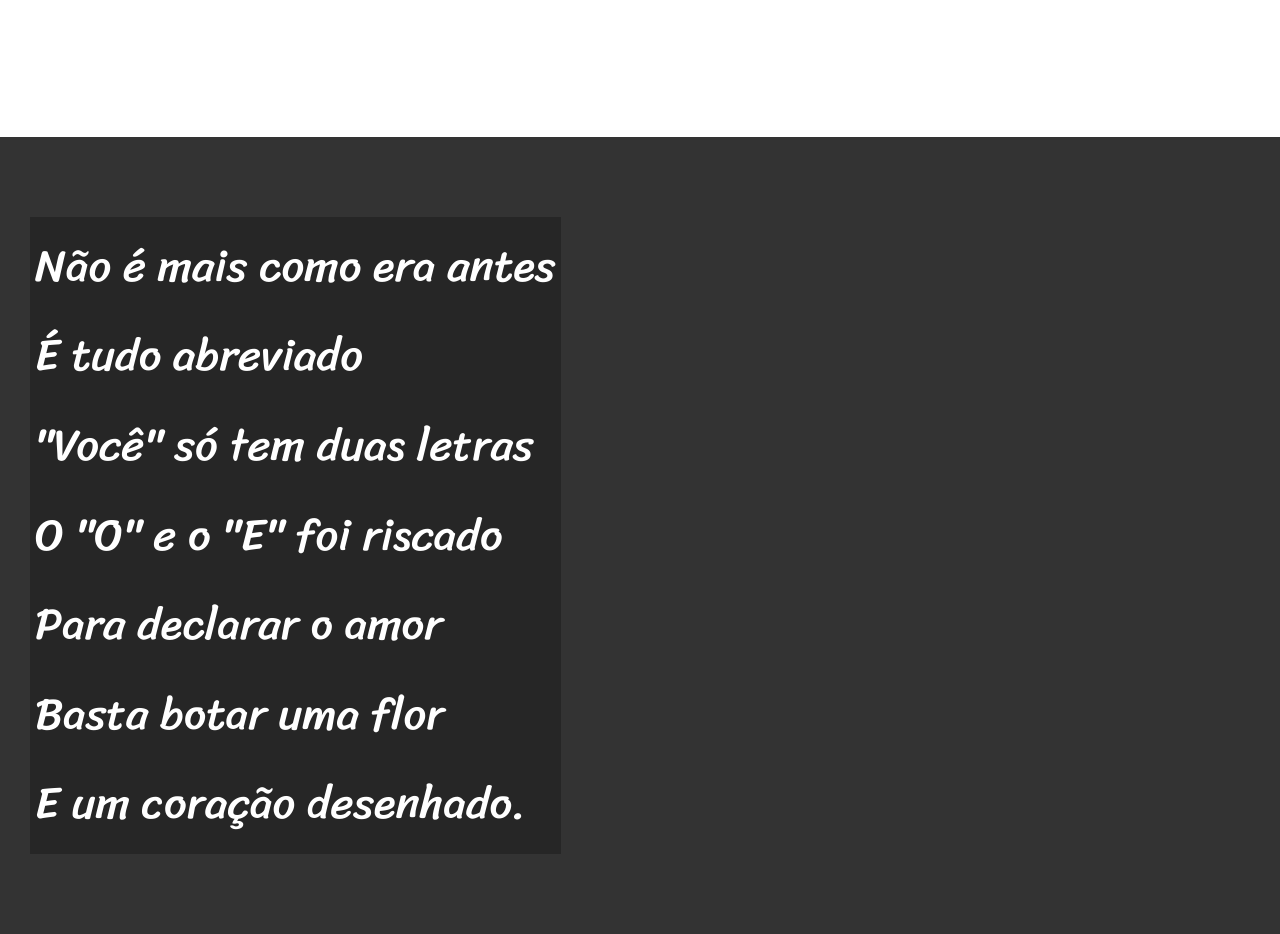
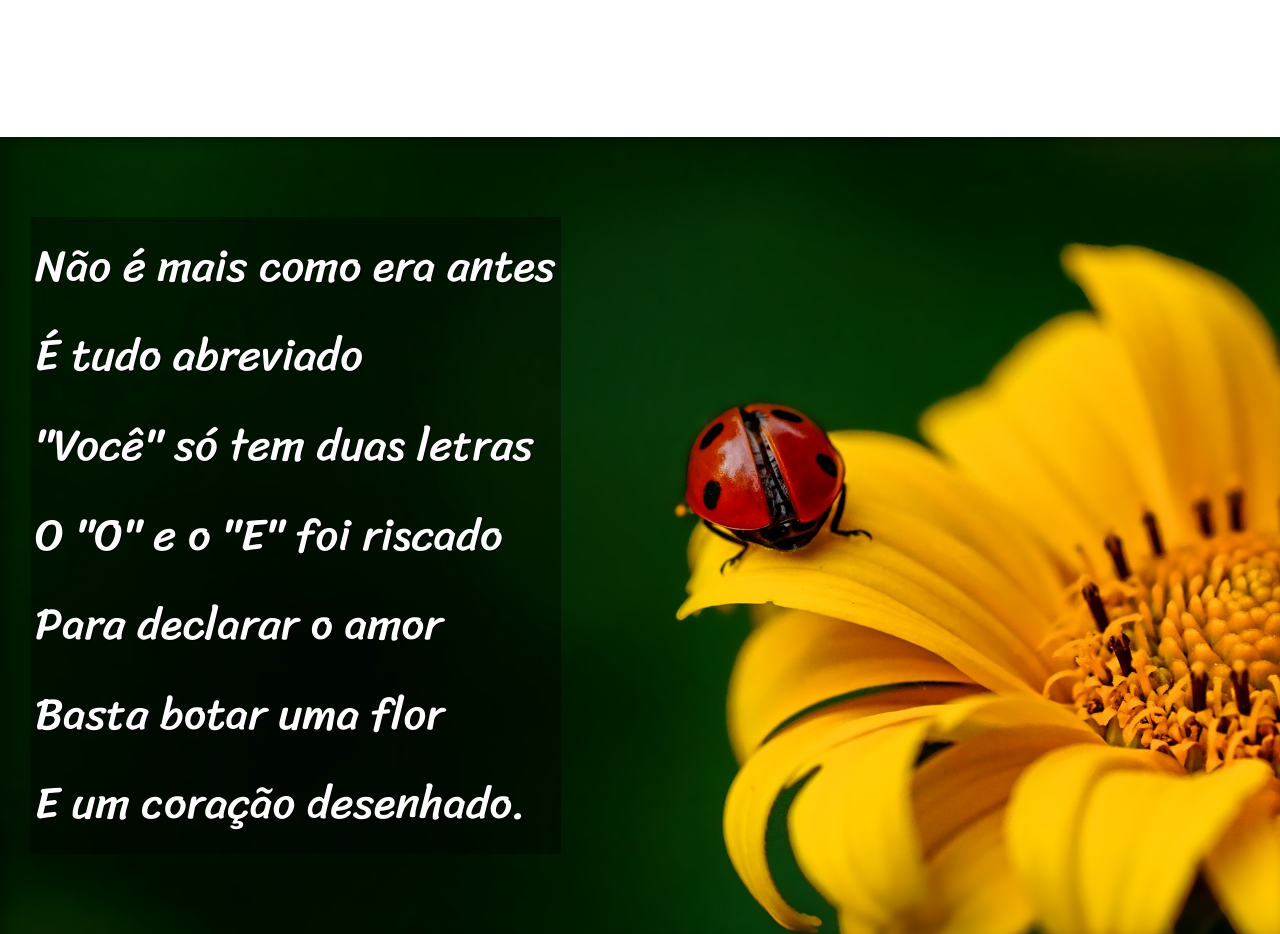
Before and after one commit to MaiconMarquesDev/002-HTML-CSS, a plain HTML site: page desafios/d12/index.html in a window 1280 px wide. Shown: the part 1000-1934 px from the top of the page. Drawn offline with Linux system fonts and the light colour scheme.

Commit message:
ajustado

```diff
--- a/desafios/d12/estilo/style.css
+++ b/desafios/d12/estilo/style.css
@@ -59,7 +59,7 @@ section {
     font-size: 3.5vw;
 }
 
-section > p {
+section > P {
     padding-bottom: 2em;
 }
 
@@ -71,12 +71,29 @@ section.normal {
 section.imagem {
     background-color: rgb(51, 51, 51);
     color: white;
+    box-shadow: inset 6px 6px 13px 0px rgba(0, 0, 0, 0.322); /* sombra internaescura imagem*/
+    background-size: cover;/*ajuste imagem*/
+    background-attachment: fixed; /*fixei as imagem para a paralaxe*/
 }
 
 section.imagem > p {
     display: inline-block;
     padding: 5px;
-    background-color: rgba(0, 0, 0, 0.253);
+    background-color: rgba(0, 0, 0, 0.377);
+    text-shadow: 1px 1px 0px black;
+}
+
+section#img01 {
+    background-image: url(../imagens/background001.jpg);
+    background-position: right center;
+
+
+
+}
+
+section#img02 {
+    background-image: url(../imagens/background002.jpg);
+
 }
 
 footer {
--- a/desafios/d12/index.html
+++ b/desafios/d12/index.html
@@ -29,7 +29,7 @@
 
 
 
-    <section class="imagem">
+    <section class="imagem" id="img01">
         <p>
             Não é mais como era antes <br>
             É tudo abreviado <br>
@@ -51,6 +51,8 @@
             Ou vai até no começo <br>
             Agora é .com <br>
             Se o saite é muito bom <br>
+        </p>
+        <p>
             Ele vale um alto preço. <br>
             Pra piorar a liguagem <br>
             O emoticom é um risco <br>
@@ -64,7 +66,7 @@
 
 
 
-    <section class="imagem">
+    <section class="imagem" id="img02">
         <p>
             Tenho saudade das cartas <br>
             Escritas com a própria mão <br>
@@ -87,6 +89,8 @@
             Abriu outro aplicativo <br>
             O mundo ficou cativo <br>
             Da tecnologia do agora. <br>
+        </p>
+        <p>
             Felizmente, pra orar <br>
             Não precisa de internet <br>
             Deus escuta todo mundo <br>
```
